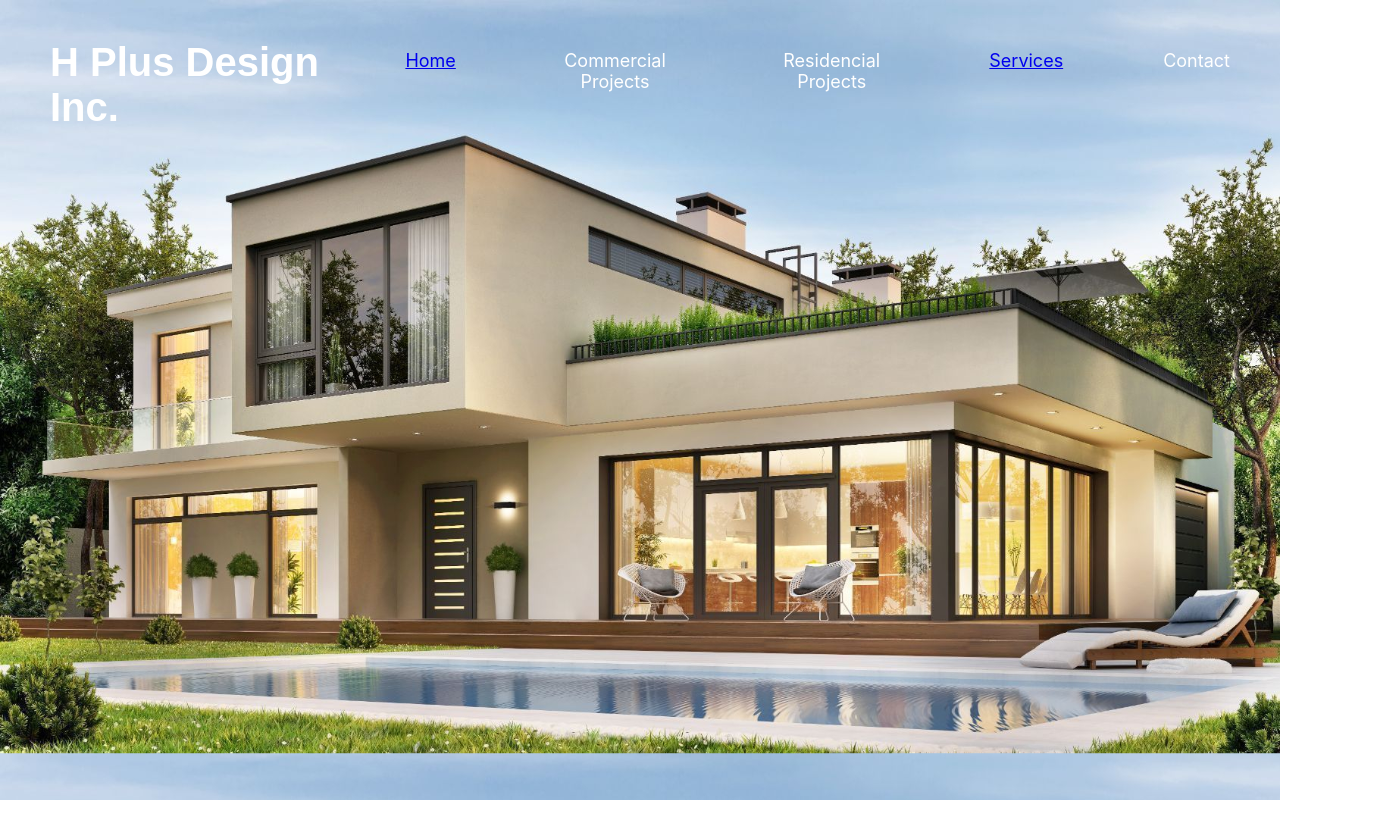
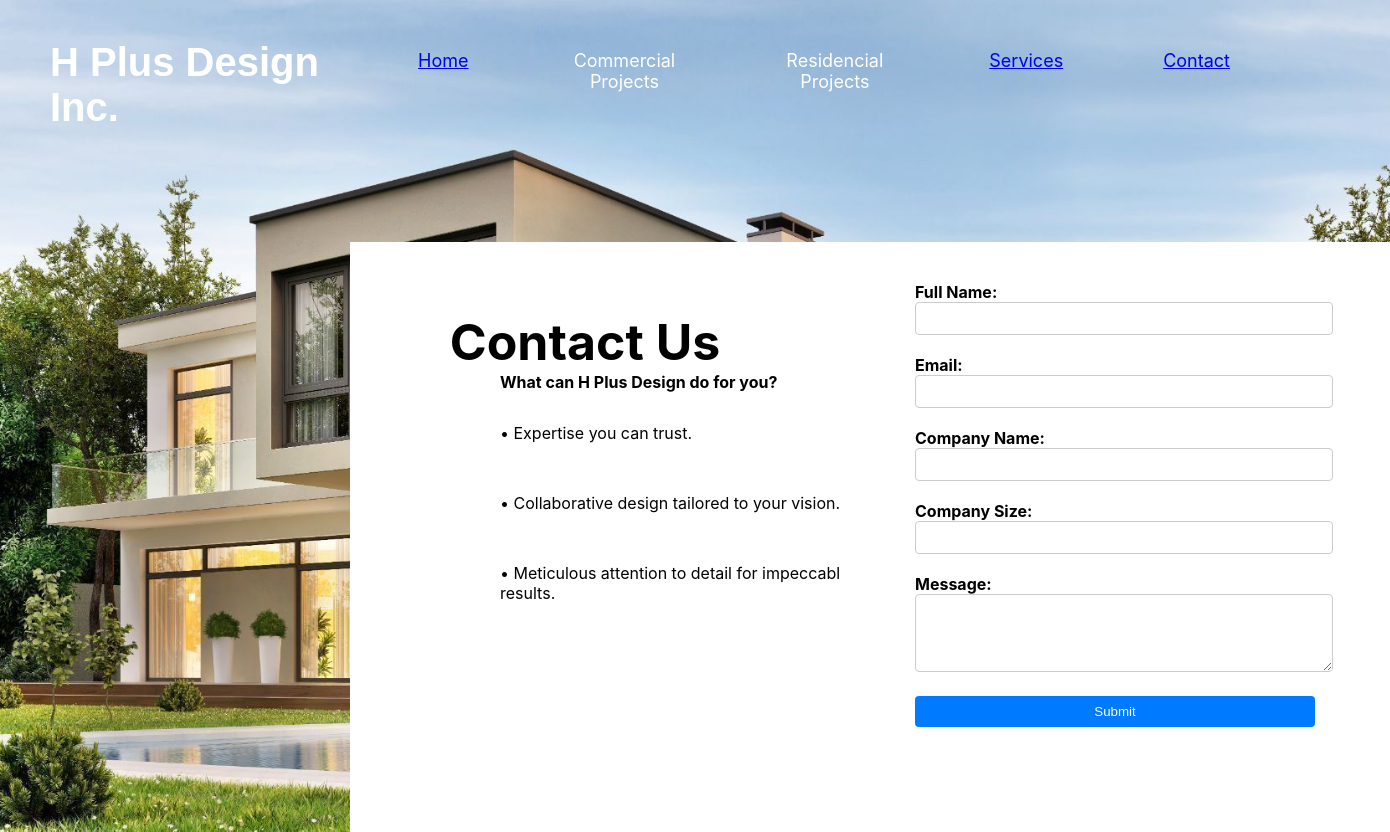
Before and after one commit to Archpurohit/H_plusdesign, a React (Create React App) app: page /Contact in a window 1280 px wide. Shown: the whole page, 1390 px wide, since content can reach past the window. Before the commit the page ends 800 px from the top, so only its background shows below. Built offline with nearby package versions, Linux system fonts and the light colour scheme.

Commit message:
adding contact page

```diff
--- a/package.json
+++ b/package.json
@@ -3,6 +3,7 @@
   "version": "0.1.0",
   "private": true,
   "dependencies": {
+    "@fortawesome/react-fontawesome": "^0.2.0",
     "@testing-library/jest-dom": "^5.16.5",
     "@testing-library/react": "^13.4.0",
     "@testing-library/user-event": "^13.5.0",
--- a/src/App.js
+++ b/src/App.js
@@ -3,7 +3,7 @@ import { BrowserRouter as Router, Link, Route, Routes } from 'react-router-dom';
 import Header from './Header';
 import Services from './Services';
 import Home from './Home';
-
+import Contact from './Contact';
 
 function App() {
   return (
@@ -13,8 +13,10 @@ function App() {
 
         <div>
           <Routes>
+          <Route path="/Contact" element={<Contact />} />
           <Route path="/" element={<Home />} />
-            <Route path="/Services" element={<Services />} />
+            <Route
+             path="/Services" element={<Services />} />
           </Routes>
         </div>
       </Router>
--- /dev/null
+++ b/src/Contact.css
@@ -0,0 +1,98 @@
+.conPage{
+  display: flex;
+  flex-direction: row;
+  align-items: center;
+
+}
+
+.leftSide{
+  height: 550px;
+  width: 450px;
+  padding: 20px;
+  margin-top: 100px;
+  margin-right: 0px;
+  background-color: white;
+}
+
+.rightSide{
+  height: 550px;
+  width: 550px;
+  padding-top: 40px;
+  margin-top: 100px;
+  margin-right: 0px;
+  background-color: white;
+
+}
+
+.centeredContent {
+  display: flex;
+  justify-content: center;
+  align-items: center;
+  margin-left: 350px;
+}
+
+p{
+  font-family: var(--font-family-sans);
+  padding: 10px;
+  margin: 5px 0 0 120px;
+  width: 400px;
+
+}
+
+h1{
+  color: black;
+  font-family: var(--font-family-sans);
+  margin-top: 50px;
+  margin-bottom: 0px;
+  margin-right: 20px;
+  text-align: center;
+  font-size: 50px;
+}
+
+.smallerTitle, h4{
+  color: black;
+  align-items: center ;
+  margin-left: 65px;
+  margin-top: 0px
+
+}
+
+.boxes{
+  height: 50px;
+  width: 350px;
+  margin: 20px 0 10px 0px;
+  font-family: var(--font-family-sans);
+}
+
+form {
+  display: grid;
+  grid-template-columns: 1fr;
+  gap: 20px;
+  max-width: 400px;
+  margin: 0 auto;
+}
+
+label {
+  font-weight: bold;
+}
+
+input,
+textarea {
+  width: 100%;
+  padding: 8px;
+  border: 1px solid #ccc;
+  border-radius: 4px;
+}
+
+button[type="submit"] {
+  padding: 8px 16px;
+  background-color: #007bff;
+  color: #fff;
+  border: none;
+  border-radius: 4px;
+  cursor: pointer;
+}
+
+button[type="submit"]:hover {
+  background-color: #0056b3;
+}
--- /dev/null
+++ b/src/Contact.js
@@ -0,0 +1,74 @@
+import React from "react";
+import './Contact.css';
+import { FontAwesomeIcon } from '@fortawesome/react-fontawesome';
+
+export default function Contact() {
+  const handleSubmit = (event) => {
+    event.preventDefault();
+
+    const recipient = "harshadanaik@gmail.com";
+    const subject = "Contact Inquiry";
+    const body = `Full Name: ${event.target["full-name"].value}\n
+                 Email: ${event.target.email.value}\n
+                 Company Name: ${event.target["company-name"].value}\n
+                 Company Size: ${event.target["company-size"].value}\n
+                 Message: ${event.target.message.value}`;
+
+    // Open default email client
+    window.location.href = `mailto:${recipient}?subject=${encodeURIComponent(
+      subject
+    )}&body=${encodeURIComponent(body)}`;
+  };
+
+  return (
+    <div className="contact">
+      <div className="conPage">
+        <div className="centeredContent">
+          <div className="leftSide">
+            <div>
+              <h1>Contact Us</h1>
+            </div>
+            <div className="smallerTitle">
+              <FontAwesomeIcon icon={["fas", "plus"]} />
+              <h4>What can H Plus Design do for you?</h4>
+            </div>
+            <div className="boxes">
+              <p>• Expertise you can trust.</p>
+            </div>
+            <div className="boxes">
+              <p>• Collaborative design tailored to your vision.</p>
+            </div>
+            <div className="boxes">
+              <p>• Meticulous attention to detail for impeccable results.</p>
+            </div>
+          </div>
+          <div className="rightSide">
+            <form onSubmit={handleSubmit}>
+              <div>
+                <label htmlFor="full-name">Full Name:</label>
+                <input type="text" id="full-name" name="full-name" required />
+              </div>
+              <div>
+                <label htmlFor="email">Email:</label>
+                <input type="email" id="email" name="email" required />
+              </div>
+              <div>
+                <label htmlFor="company-name">Company Name:</label>
+                <input type="text" id="company-name" name="company-name" />
+              </div>
+              <div>
+                <label htmlFor="company-size">Company Size:</label>
+                <input type="text" id="company-size" name="company-size" />
+              </div>
+              <div>
+                <label htmlFor="message">Message:</label>
+                <textarea id="message" name="message" rows="4" required></textarea>
+              </div>
+              <button type="submit">Submit</button>
+            </form>
+          </div>
+        </div>
+      </div>
+    </div>
+  );
+}
--- a/src/Header.css
+++ b/src/Header.css
@@ -25,4 +25,5 @@
   font-size: large;
   color:white;
   /* font-family: 'Lobster', sans-serif; */
+
 }
--- a/src/Header.js
+++ b/src/Header.js
@@ -15,7 +15,7 @@ export default function Header() {
             <div className='header-clicks'>Commercial Projects</div>
             <div className='header-clicks'>Residencial Projects</div>
             <div className='header-clicks'><Link to="/services">Services</Link> </div>
-            <div className='header-clicks'>Contact</div>
+            <div className='header-clicks'><Link to="/Contact">Contact</Link></div>
           </div>
 
       </header>
--- a/src/Home.css
+++ b/src/Home.css
@@ -1,5 +1,5 @@
 .home{
-  height: 400px;
+  height: 450px;
   width: 850px;
   border: 2px solid white;
   color: aliceblue;
@@ -8,6 +8,13 @@
     align-items: center;
     text-align: center;
     flex-direction: column;
+    background-color: rgba(200, 200, 200, 0.8);
+    padding: 20px;
+  }
+
+  .name{
+    color: white;
+    margin-top: 20px;
   }
 
 .center{
@@ -16,4 +23,11 @@
   align-items: center;
   text-align: center;
   margin: 200px ;
+
+
 }
+
+h2, h3, h1{
+  font-family:Arial, Helvetica, sans-serif;
+  color:white
+}
--- a/src/Home.js
+++ b/src/Home.js
@@ -1,23 +1,20 @@
-import React from 'react'
-import './Home.css'
+import React from 'react';
+import './Home.css';
 
 export default function Home() {
   return (
     <div className='center'>
-      <div className='home'>
-
-      <div>
-        <h2>Harshada Naik</h2>
+      <div className='home' >
+        <div>
+          <h1 className='name'>Harshada Naik</h1>
+        </div>
+        <div>
+          <h3>Welcome to our website, where art and architecture intertwine to create extraordinary spaces. As a passionate interior designer and architect, we bring your visions to life, transforming ordinary places into captivating environments. With meticulous attention to detail and a keen eye for aesthetics, we strive to create harmonious designs that reflect your unique style and enhance the way you live. Explore our portfolio and let us embark on a journey of creativity, craftsmanship, and endless possibilities. Discover the beauty of bespoke design and let us redefine your space into a work of art.</h3>
+        </div>
+        <div>
+          <h2>Vancouver, British Columbia</h2>
+        </div>
       </div>
-        <div>
-
-        <h3>Welcome to our website, where art and architecture intertwine to create extraordinary spaces. As a passionate interior designer and architect, we bring your visions to life, transforming ordinary places into captivating environments. With meticulous attention to detail and a keen eye for aesthetics, we strive to create harmonious designs that reflect your unique style and enhance the way you live. Explore our portfolio and let us embark on a journey of creativity, craftsmanship, and endless possibilities. Discover the beauty of bespoke design and let us redefine your space into a work of art.</h3>
-        </div>
-    <div> <h2>Vancouver British Columbia </h2></div>
-
-
-      </div>
-
     </div>
-  )
+  );
 }
--- /dev/null
+++ b/src/Services.css
@@ -0,0 +1,16 @@
+.servicesList{
+  color: whitesmoke;
+  font-size: large;
+  text-align: left;
+}
+
+.title1{
+  text-align: center;
+  font-size: 40px;
+  color: white;
+  font-weight: bold;
+}
+
+p{
+
+}
--- a/src/Services.js
+++ b/src/Services.js
@@ -1,7 +1,38 @@
-import React from 'react'
+import React from "react";
+import './Services.css';
 
-export default function services() {
+export default function Services() {
   return (
-    <div>services</div>
-  )
+    <div className="center">
+      <div className="home">
+        <div className="title1">H Plus Design's Services</div>
+        <div className="servicesContainer">
+          <div className="servicesList">
+            <p>
+              • Architectural designing - Residencial (single-family home,
+              addition, and renovations), Commercial (Tenant improvements)
+            </p>
+          </div>
+          <div className="servicesList">
+            <p> • Project Management and coordination</p>
+          </div>
+          <div className="servicesList">
+            <p> • Building permit drawings</p>
+          </div>
+          <div className="servicesList">
+            <p> • Fraser Health drawings and coordination to obtain permit</p>
+          </div>
+          <div className="servicesList">
+            <p> • Business Licence, and Liquor license coordination</p>
+          </div>
+          <div className="servicesList">
+            <p>• AutoCAD drafting</p>
+          </div>
+          <div className="servicesList">
+            <p> • 3D rendering</p>
+          </div>
+        </div>
+      </div>
+    </div>
+  );
 }
```
Also changed, not shown: src/logo.svg (deleted), 1 other file (tests, documents, lock files or other folders).
